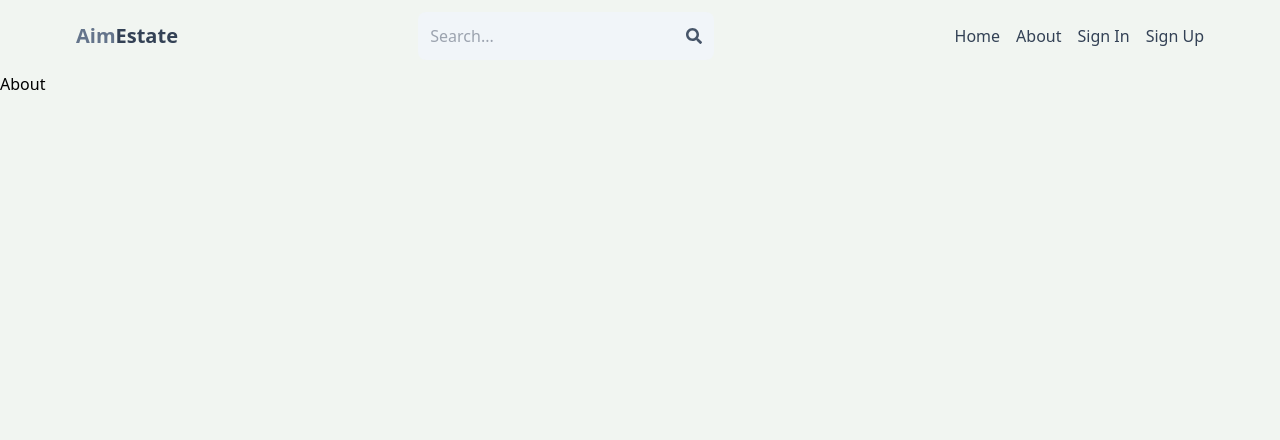
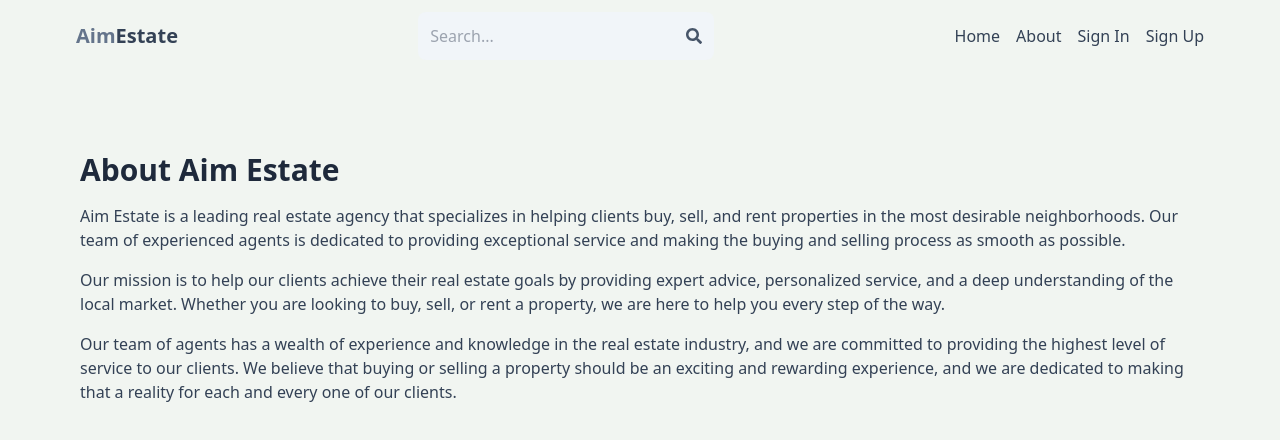
Before and after one commit to sidish15/real-estate, a React (Vite) app in the folder client/: page /about in a window 1280 px wide. Shown: the top 440 px of the page. Built offline with nearby package versions, Linux system fonts and the light colour scheme.

Commit message:
complete about page

```diff
--- a/client/src/pages/About.jsx
+++ b/client/src/pages/About.jsx
@@ -2,8 +2,14 @@
 
 const About = () => {
   return (
-    <div>
-      About
+    <div className="py-20 px-4 max-w-6xl mx-auto ">
+      <h1 className='font-bold text-3xl mb-4 text-slate-800'>About Aim Estate</h1>
+      <p className='mb-4 text-slate-700'>Aim Estate is a leading real estate agency that specializes in helping clients buy, sell, and rent properties in the most desirable neighborhoods. Our team of experienced agents is dedicated to providing exceptional service and making the buying and selling process as smooth as possible.</p>
+      <p className='mb-4 text-slate-700'>
+      Our mission is to help our clients achieve their real estate goals by providing expert advice, personalized service, and a deep understanding of the local market. Whether you are looking to buy, sell, or rent a property, we are here to help you every step of the way.
+      </p>
+      <p className='mb-4 text-slate-700'>Our team of agents has a wealth of experience and knowledge in the real estate industry, and we are committed to providing the highest level of service to our clients. We believe that buying or selling a property should be an exciting and rewarding experience, and we are dedicated to making that a reality for each and every one of our clients.</p>
+
     </div>
   )
 }
--- a/client/src/pages/Profile.jsx
+++ b/client/src/pages/Profile.jsx
@@ -218,10 +218,11 @@
       >Show Listings
       </button>
       <p>{showListingError ? 'Error showing Listings' : ''}</p>
-      {userListings && userListings.length > 0 &&
+      {userListings && userListings.length > 0 && (
         <div className='flex flex-col gap-5'>
           <h1 className='text-center mt-7 text-2xl font-semibold'>Your Listings</h1>
-          {userListings.map((listing) => <div key={listing._id} className='border rounded-lg p-3 flex
+          {userListings.map((listing) => (
+            <div key={listing._id} className='border rounded-lg p-3 flex
        justify-between items-center gap-4'>
 
               <Link to={`/listing/${listing._id}`}>
@@ -234,7 +235,7 @@
               </Link>
               <div className='flex flex-col items-center'>
                 <button onClick={() => handleListingDelete(listing._id)}
-                className='text-red-700'>
+                  className='text-red-700 uppercase'>
                   Delete
                 </button>
                 <Link to={`/update-listing/${listing._id}`}>
@@ -246,8 +247,8 @@
               </div>
 
             </div>
-          )}
-        </div>
+          ))}
+        </div>)
 
       }
     </div>
```
Lines whose indentation alone changed are shown as unchanged.
